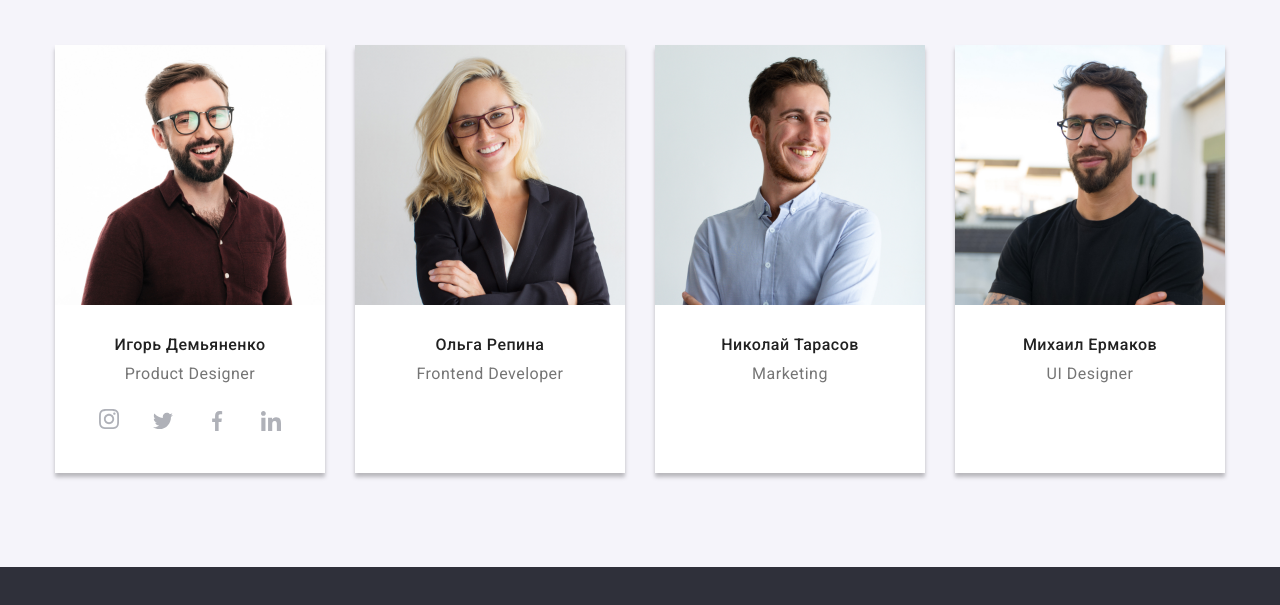
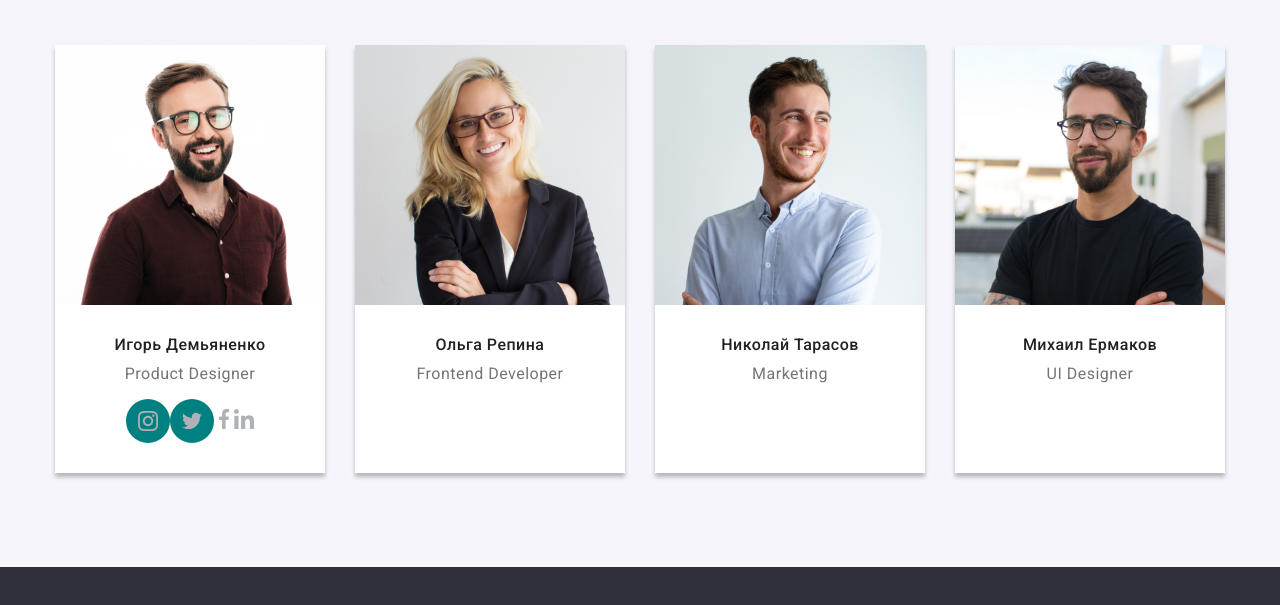
Before and after one commit to Denis19850204/hw4, a plain HTML site: page index.html in a window 1280 px wide. Shown: the part 1739-2344 px from the top of the page. Drawn offline with nearby package versions, Linux system fonts and the light colour scheme.

Commit message:
hw4-team icon

```diff
--- a/css/style.css
+++ b/css/style.css
@@ -9,6 +9,7 @@
   --bkg-color: #f5f4fa;
   --border-color: #eeeeee;
   --header-border-color: #ececec;
+  --icon-fill:#AFB1B8;
 }
 /* ------------------------------------------- */
 
@@ -354,12 +355,13 @@ body {
 }
 
 .social{
+  display: flex;
   align-items: center;
   justify-content: center;
 
 }
 
-.icon-social{
+/* .icon-social{
   display: flex;
   align-items: center;
   justify-content: center;
@@ -367,19 +369,34 @@ body {
   height: 44px;
   border-radius: 50px;
 
+
+} */
+
+.social-link{
+  display: flex;
+  align-items: center;
+  justify-content: center;
+  width: 44px;
+  height: 44px;
+  background-color: teal;
+  color: tomato;
+  border-radius: 50px;
 }
 
-.icon-social:not(:last-child){
-  margin-right: 10px;
+.social-link:hover,
+.social-link:focus{
+  background-color: #ffffff;
+  color: #188ce8;
 }
+
+
 
 
 
 
 .icon-picture{
 
-
-  fill:#AFB1B8 ;
+fill: currentColor;
 }
 
 
--- a/index.html
+++ b/index.html
@@ -175,9 +175,11 @@
                   </a>
                 </li>
                 <li class="icon-social">
-                  <svg class="icon-picture" width="20" height="20">
-                    <use href="./img/symbol-defs.svg#icon-twitter"></use>
-                  </svg>
+                  <a class="social-link" href="">
+                    <svg class="icon-picture" width="20" height="20">
+                      <use href="./img/symbol-defs.svg#icon-twitter"></use>
+                    </svg>
+                  </a>
                 </li>
                 <li class="icon-social">
                   <svg class="icon-picture" width="20" height="20">
```
